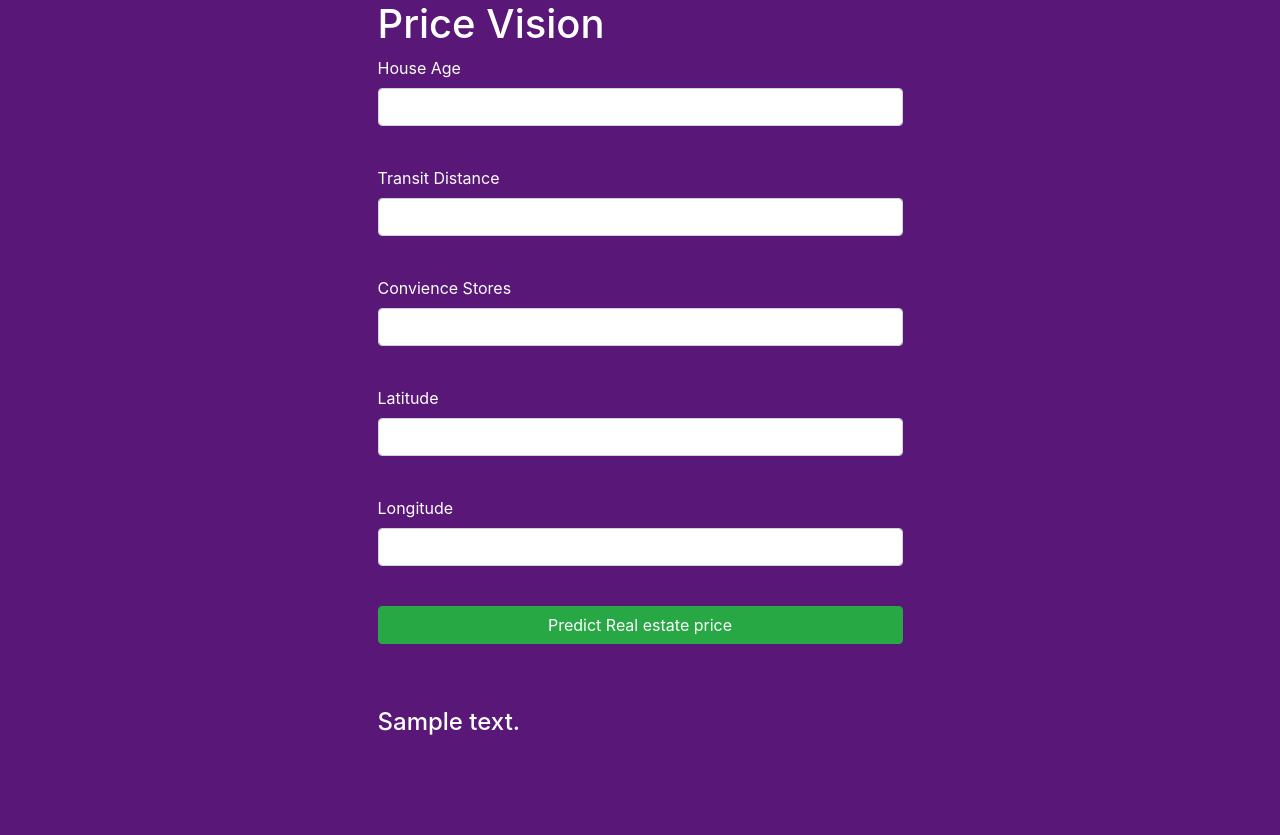
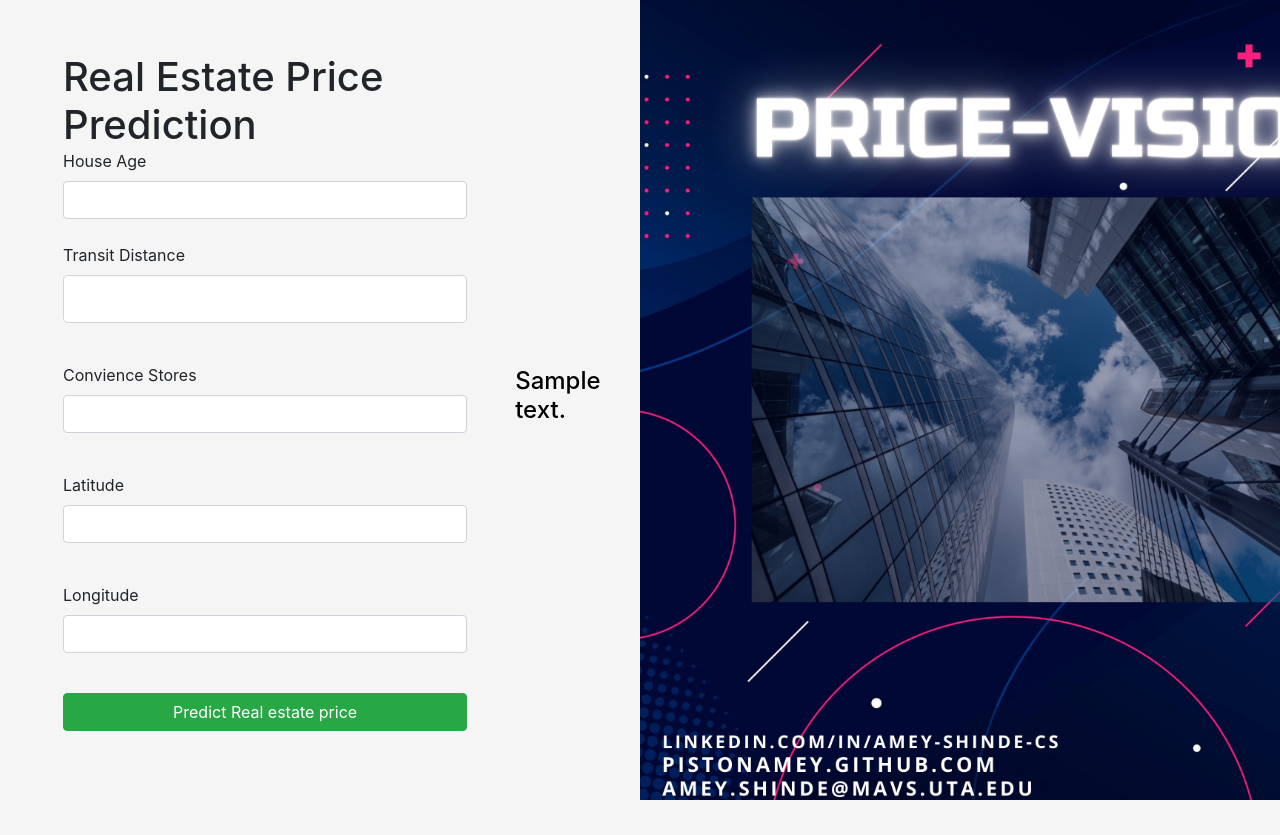
Before and after one commit to Pistonamey/price-vision, a Flask app: template templates/index.html in a window 1280 px wide. Before the commit the page ends 735 px from the top, so only its background shows below. Run offline with Flask 2, Linux system fonts and the light colour scheme; the template is opened without the code that fills it: most values are stand-ins (such as "Sample title", 1, 10 or a date in 2020); parts of the project's set-up code (start-up, migrations or seed data) failed here and were passed over.

Commit message:
Add files via upload

```diff
--- a/app.py
+++ b/app.py
@@ -21,7 +21,7 @@ def predict():
     features = [np.array(int_features)]
     prediction = model.predict(features)
     output = round(prediction[0], 2)
-    return render_template('index.html', prediction_text='Price per sq. meter : {}'.format(output))
+    return render_template('index.html', prediction_text='Price per sq. meter : ${}'.format(output))
 
 
 print(pickle.format_version)
--- a/requirements.txt
+++ b/requirements.txt
@@ -3,5 +3,5 @@ joblib==1.1.0
 pandas==1.4.3
 numpy==1.23.1
 flask==2.1.3
-pickle4
+pickle==4.0
 gunicorn==20.1.0
--- a/static/main.css
+++ b/static/main.css
@@ -3,11 +3,17 @@
 
 
 body{
-    background-color: #591877;
+    background-color: whitesmoke;
     clear: both;
     padding-bottom: 35px;
     margin: 0;
     height: 100%;
+}
+
+#amey{
+    display:flex;
+    justify-content: center;
+    align-items: center;
 }
 
 .container{
@@ -15,3 +21,17 @@ body{
     justify-content: center;
     align-items: center;
 }
+
+.bg-image-vertical {
+    position: relative;
+    overflow: hidden;
+    background-repeat: no-repeat;
+    background-position: right center;
+    background-size: auto 100%;
+    }
+
+    @media (min-width: 1025px) {
+        .h-custom-2 {
+        height: 100%;
+        }
+        }
--- a/templates/index.html
+++ b/templates/index.html
@@ -13,32 +13,37 @@
 </head>
 
 <body >
-  <div class="container h-100">
- <div class="home col-md-6">
-	<h1 style="color:White;">Price Vision</h1>
+  <section class="vh-100">
+    <div class="container-fluid">
+      <div class="row">
+        <div id="amey" class="col-sm-6 text-black">
+
+          <div class="px-5 ms-xl-4">
+            <i class="fas fa-crow fa-2x me-3 pt-5 mt-xl-4" style="color: #709085;"></i>
+            <span class="h1 fw-bold mb-0">Real Estate Price Prediction</span><br>
 
      <!-- Action is where the data is sent. In our case, predict page.
      If action is omitted, it assumed to be the current page -->
     <form action="{{ url_for('predict')}}"method="post">
-      <div class="form-group">
-        <label for="house_age" class="text-white">House Age</label>
-        <input id="piston" class="form-control" type="text" name="a" placeholder="" required="required" /><br>
+      <div class="form-group mb-4">
+        <label for="house_age" class="text-black">House Age</label>
+        <input id="piston" class="form-control" type="text" name="a" placeholder="" required="required" />
       </div>
       <div class="form-group">
 
-      <label for="transit_distance" class="text-white">Transit Distance</label>
-      <input type="text" class="form-control" name="b" placeholder="" required="required" /><br>
+      <label for="transit_distance" class="text-black">Transit Distance</label>
+      <input type="text" class="form-control form-control-lg" name="b" placeholder="" required="required" /><br>
     </div>
     <div class="form-group">
-      <label for="lcs" class="text-white">Convience Stores</label>
+      <label for="lcs" class="text-black">Convience Stores</label>
       <input type="text" class="form-control" name="c" placeholder="" required="required" /><br>
     </div>
     <div class="form-group">
-      <label for="latitude" class="text-white">Latitude</label>
+      <label for="latitude" class="text-black">Latitude</label>
       <input type="text" class="form-control" name="d" placeholder="" required="required" /><br>
     </div>
     <div class="form-group">
-      <label for="longitude" class="text-white">Longitude</label>
+      <label for="longitude" class="text-black">Longitude</label>
       <input type="text" class="form-control" name="e" placeholder="" required="required" /><br>
     </div>
         <p>
@@ -47,13 +52,21 @@
 
       </form>
 
-   <br>
-   <br>
-   <h4 style="color:white">
-   {{ prediction_text }} </h4>
+    </div>
+    <h4 style="color:black">
+    {{ prediction_text }} </h4>
 
- </div>
+    </div>
+
+
+
+   <div class="col-sm-6 px-0 d-none d-sm-block">
+    <img src="{{url_for('static', filename='pricy.png')}}"
+      alt="Login image" class="w-100 vh-100" style="object-fit: cover; object-position: left;">
+  </div>
 </div>
+</div>
+</section>
 
  <script src="https://code.jquery.com/jquery-3.3.1.slim.min.js" integrity="sha384-q8i/X+965DzO0rT7abK41JStQIAqVgRVzpbzo5smXKp4YfRvH+8abtTE1Pi6jizo" crossorigin="anonymous"></script>
  <script src="https://cdn.jsdelivr.net/npm/popper.js@1.14.7/dist/umd/popper.min.js" integrity="sha384-UO2eT0CpHqdSJQ6hJty5KVphtPhzWj9WO1clHTMGa3JDZwrnQq4sF86dIHNDz0W1" crossorigin="anonymous"></script>
```
Also changed, not shown: static/Price-Vision.png (added), static/pricy.png (added), static/vision.png (added), static/vision2.png (added).
